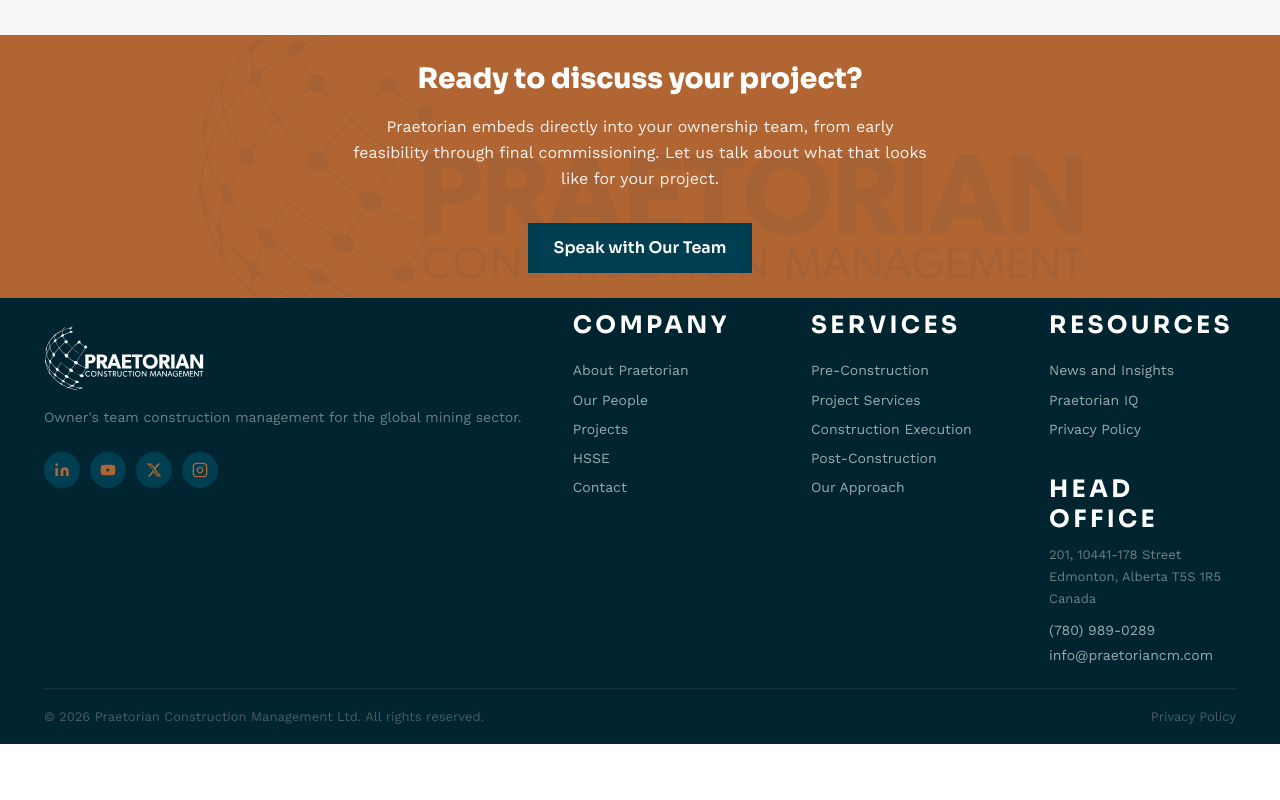
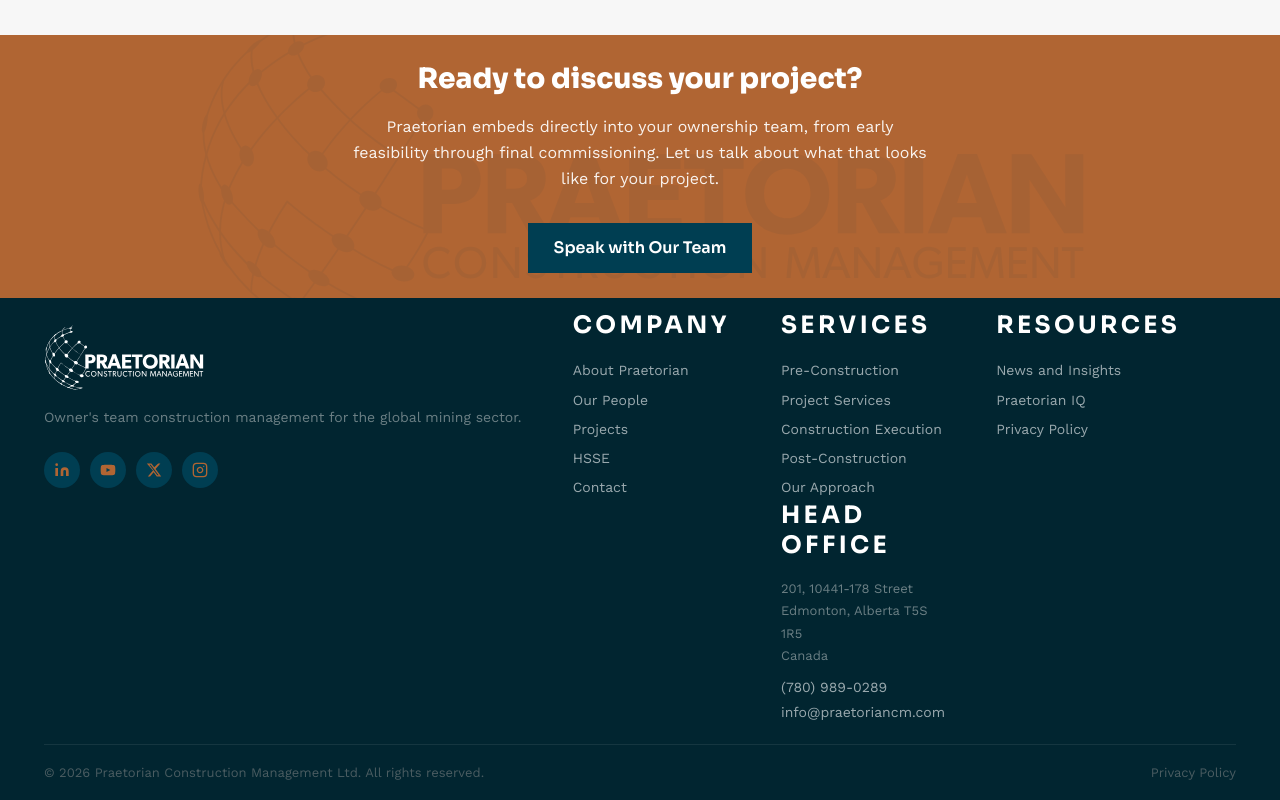
Before and after one commit to PCMGlobal/Praetorian-CM-Website, a Next.js app: page / in a window 1280 px wide. Shown: the part 3121-3921 px from the top of the page. Before the commit the page ends 3865 px from the top, so only its background shows below. Built offline with nearby package versions, Linux system fonts and the light colour scheme; no server answers.

Commit message:
Footer: move Head Office to its own column, 5-column grid layout

```diff
--- a/app/components/Footer.tsx
+++ b/app/components/Footer.tsx
@@ -45,7 +45,7 @@ export default function Footer() {
   return (
     <footer style={{ background: "#012530", color: "#a9b6bb" }}>
       <div style={{ maxWidth: "1400px", margin: "0 auto", padding: "clamp(8px,1vw,12px) clamp(16px,4vw,44px) 0" }}>
-        <div style={{ display: "grid", gridTemplateColumns: "1fr 1fr 1fr 1fr", gap: "clamp(32px,4vw,64px)", paddingBottom: "clamp(12px,1.5vw,20px)", alignItems: "start" }}>
+        <div style={{ display: "grid", gridTemplateColumns: "1fr 1fr 1fr 1fr 1fr", gap: "clamp(32px,4vw,64px)", paddingBottom: "clamp(12px,1.5vw,20px)", alignItems: "start" }}>
 
           {/* Brand column */}
           <div>
@@ -89,6 +89,18 @@ export default function Footer() {
                 <Link key={l.href} href={l.href} style={linkStyle} className="pcml-flink">{l.label}</Link>
               ))}
             </div>
+
+          {/* Head Office column */}
+          <div style={{ paddingTop: "0" }}>
+            <div style={headingStyle}>Head Office</div>
+            <p style={{ fontSize: "13px", lineHeight: "1.7", color: "#6b7f84", margin: "0 0 8px" }}>
+              201, 10441-178 Street<br />
+              Edmonton, Alberta T5S 1R5<br />
+              Canada
+            </p>
+            <a href="tel:7809890289" style={{ ...linkStyle, display: "block", marginTop: "8px" }}>(780) 989-0289</a>
+            <a href="mailto:info@praetoriancm.com" style={{ ...linkStyle, display: "block" }}>info@praetoriancm.com</a>
+          </div>
           </div>
 
           {/* Resources column */}
@@ -98,16 +110,6 @@ export default function Footer() {
               {COL_RESOURCES.map(l => (
                 <Link key={l.href} href={l.href} style={linkStyle} className="pcml-flink">{l.label}</Link>
               ))}
-            </div>
-            <div style={{ marginTop: "32px" }}>
-              <div style={{ ...headingStyle, marginBottom: "10px" }}>Head Office</div>
-              <p style={{ fontSize: "13px", lineHeight: "1.7", color: "#6b7f84", margin: "0" }}>
-                201, 10441-178 Street<br />
-                Edmonton, Alberta T5S 1R5<br />
-                Canada
-              </p>
-              <a href="tel:7809890289" style={{ ...linkStyle, display: "block", marginTop: "8px" }}>(780) 989-0289</a>
-              <a href="mailto:info@praetoriancm.com" style={{ ...linkStyle, display: "block" }}>info@praetoriancm.com</a>
             </div>
           </div>
 
```
